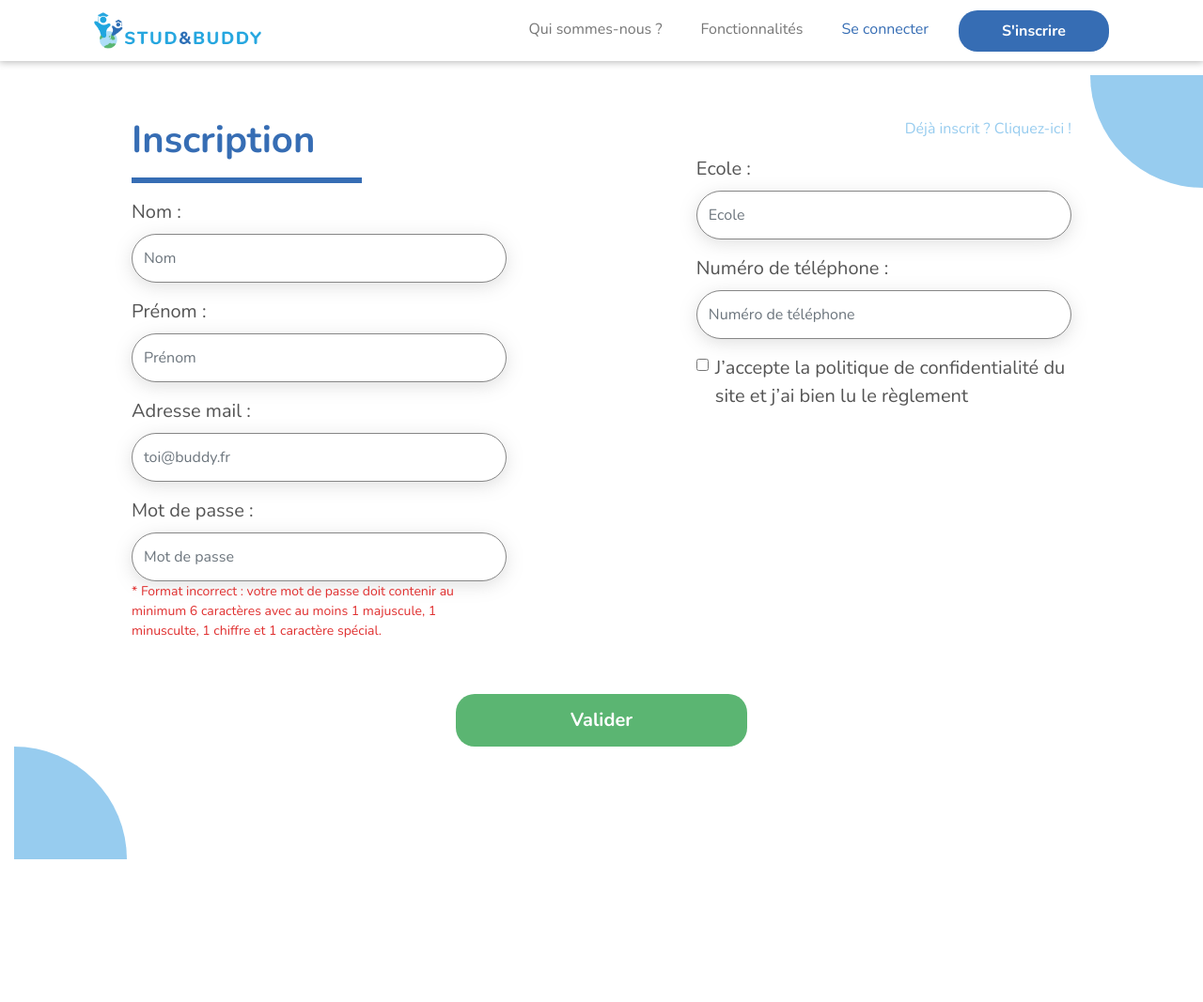
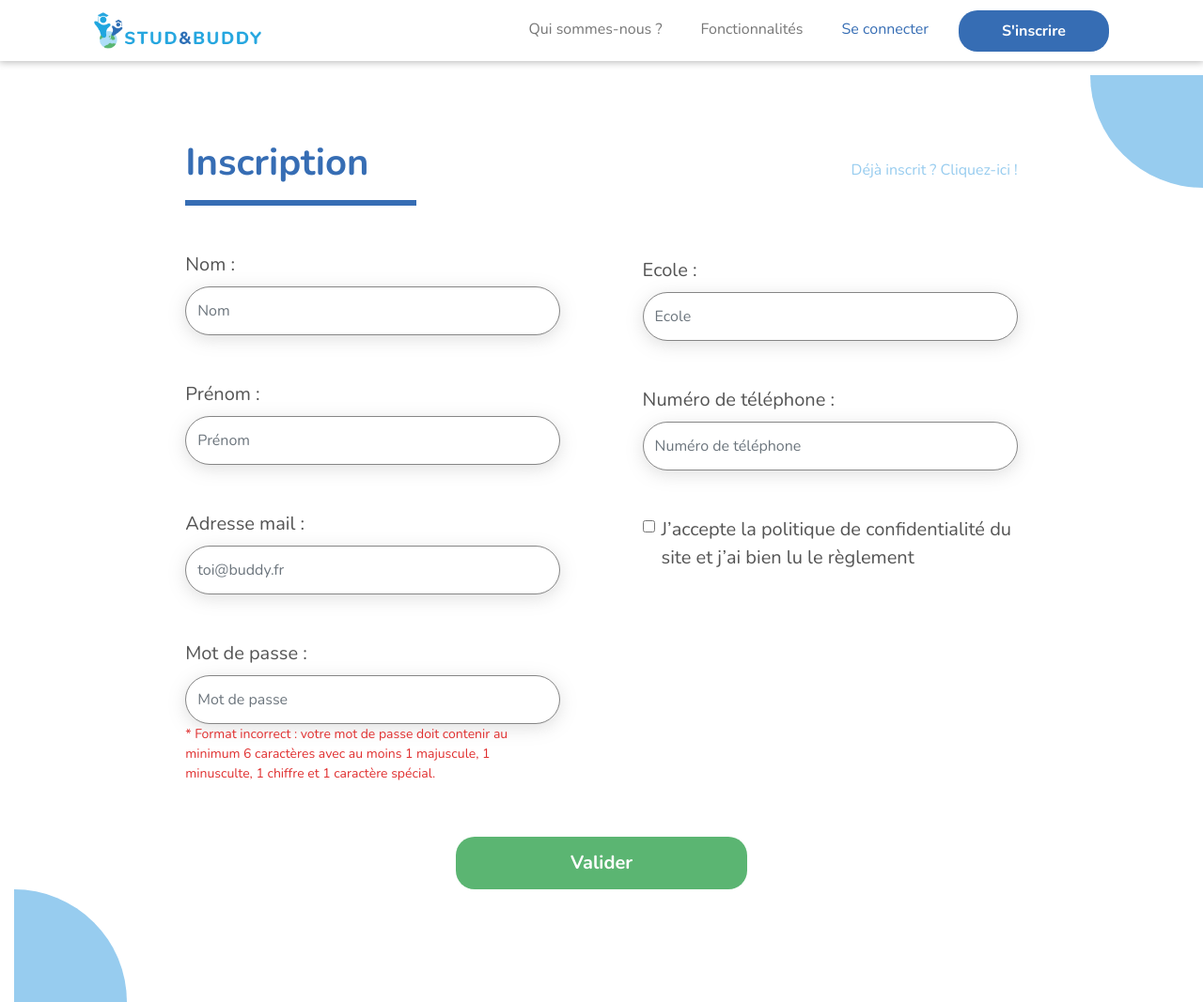
Before and after one commit to nenber/StudeBuddy, a Symfony app: template app/templates/user/register.html.twig in a window 1280 px wide. Shown: the whole page at 94% size. Before the commit the page ends 915 px from the top, so only its background shows below. Run offline with Twig, Linux system fonts and the light colour scheme; the template is opened without the code that fills it, so the values that code supplies are empty; some libraries are stand-ins or nearby versions.

Commit message:
adding css for register page

```diff
--- a/app/templates/base.html.twig
+++ b/app/templates/base.html.twig
@@ -222,14 +222,14 @@
 				border-radius: 0 100% 0 0;
 				z-index = -10;
 			}
-			#register {
+			.register {
 				padding: 10% 10% 0;
 				display: flex;
 				justify-content: space-evenly;
 				align-items: flex-start;
 				flex-direction: row;
 			}
-			.container-flex {
+			.container-button {
 				display: flex;
 				justify-content: center;
 				align-items: flex-end;
@@ -243,12 +243,8 @@
 				color: #E03030;
 			}
 			@media(max-width: 575.98px) {
-				.lower {
+				.register {
 					padding: 25% 0 0;
-				}
-
-				div.align-self-end {
-					order: 5;
 				}
 			}
 			</head> </html>
@@ -262,8 +258,8 @@
 				<img src="{{ asset('/img/logo.png') }}" alt="logo studandbuddy" width="180px"/>
 			</a>
 			{# <button class="navbar-toggler" type="button" data-target="#navbarSupportedContent" aria-controls="navbarSupportedContent" aria-expanded="false" aria-label="Toggle navigation" (click)="toggleNavbar()">
-																																																																																																																																																																																																																																																																																																																																																																																																																																																																																																																																																																																																																																																																																																																																																																																																																																																																																																																																																																																																																																																				<img [src]="openButton" width="20px"/>
-																																																																																																																																																																																																																																																																																																																																																																																																																																																																																																																																																																																																																																																																																																																																																																																																																																																																																																																																																																																																																																																			</button> #}
+																																																																																																																																																																																																																																																																																																																																																																																																																																																																																																																																																																																																																																																																																																																																																																																																																																																																																																																																																																																																																																																																																																							<img [src]="openButton" width="20px"/>
+																																																																																																																																																																																																																																																																																																																																																																																																																																																																																																																																																																																																																																																																																																																																																																																																																																																																																																																																																																																																																																																																																																						</button> #}
 
 			<div class="collapse navbar-collapse" [ngClass]="{ show: navbarOpen }" id="navbarSupportedContent">
 				<ul class="navbar-nav ml-auto">
--- a/app/templates/user/register.html.twig
+++ b/app/templates/user/register.html.twig
@@ -5,31 +5,31 @@
 
 {% block body %}
 	<div id="login">
-		<div id="register" class="row">
+		<div class="row register mt-sm-4">
 			<div class="circle-right"></div>
 			<div class="col-lg-5 col-sm-12 circle-parent" data-aos="fade-right">
 				<h1>Inscription
 					<hr></h1>
-				<form action="">
+				<form class="mt-5">
 					<div class="form-group row">
 						<div class="col">
 							<label for="lastName">Nom :</label>
 							<input type="text" class="form-control" placeholder="Nom" required>
 						</div>
 					</div>
-					<div class="form-group row">
+					<div class="form-group row mt-5">
 						<div class="col">
 							<label for="inputFirstName">Prénom :</label>
 							<input type="text" class="form-control" placeholder="Prénom" required>
 						</div>
 					</div>
-					<div class="form-group row">
+					<div class="form-group row mt-5">
 						<div class="col">
 							<label for="inputEmail">Adresse mail :</label>
 							<input type="email" class="form-control" aria-describedby="emailHelp" placeholder="toi@buddy.fr" required>
 						</div>
 					</div>
-					<div class="form-group row">
+					<div class="form-group row mt-5">
 						<div class="col">
 							<label for="inputPassword">Mot de passe :</label>
 							<input type="password" class="form-control" placeholder="Mot de passe" required>
@@ -40,38 +40,41 @@
 					</div>
 				</form>
 			</div>
-			<div class="col-lg-2 col-sm-12"></div>
-			<div class="col-lg-5 col-sm-12" data-aos="fade-left">
-				<div class="row order-last">
-					<div class="col align-self-end">
-						<p class="already_sign">
+
+			<div class="col-lg-5 col-sm-12 mt-lg-n1 mt-sm-0 pt-lg-4 pt-sm-0" data-aos="fade-left" data-aos-once="true">
+				<div class="row">
+					<div class="col">
+						<p class="already_sign d-none d-lg-block">
 							<a href="{{ path('user_login') }}">Déjà inscrit ? Cliquez-ici !</a>
 						</p>
 					</div>
 				</div>
-				<form>
-					<div class="form-group row">
-						<div class="col">
+				<form class="mt-lg-5">
+					<div class="form-group mt-lg-n2 mt-sm-0 row">
+						<div class="col mt-lg-4">
 							<label for="inputSchool">Ecole :</label>
 							<input type="text" class="form-control" placeholder="Ecole" required>
 						</div>
 					</div>
-					<div class="form-group row">
+					<div class="form-group row mt-5">
 						<div class="col">
 							<label for="inputSchool">Numéro de téléphone :</label>
 							<input type="tel" class="form-control" placeholder="Numéro de téléphone" required>
 						</div>
 					</div>
-					<div class="form-group form-check">
+					<div class="form-group form-check mt-5">
 						<input type="checkbox" class="form-check-input" id="exampleCheck1">
 						<label class="form-check-label" for="exampleCheck1">J’accepte la politique de confidentialité du site et j’ai bien lu le règlement</label>
 					</div>
 				</form>
 			</div>
 		</div>
-		<div class="row container-flex">
+		<div class="row container-button">
 			<div class="">
 				<button type="submit" class="btn-lg">Valider</button>
+				<p class="d-lg-none d-xl-none">
+					<a href="{{ path('user_login') }}">Déjà inscrit ? Cliquez-ici !</a>
+				</p>
 			</div>
 		</div>
 		<div class="circle-left"></div>
```
